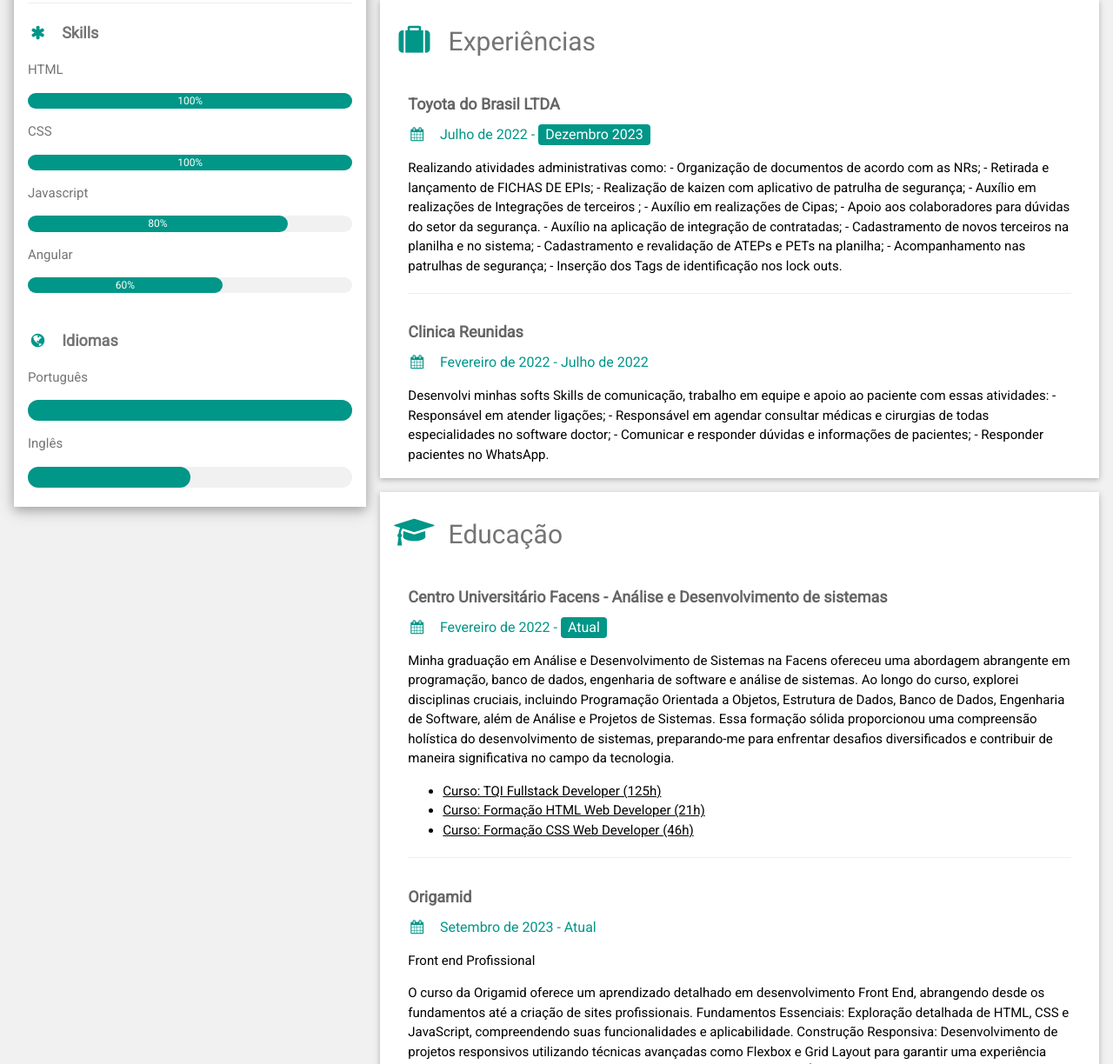
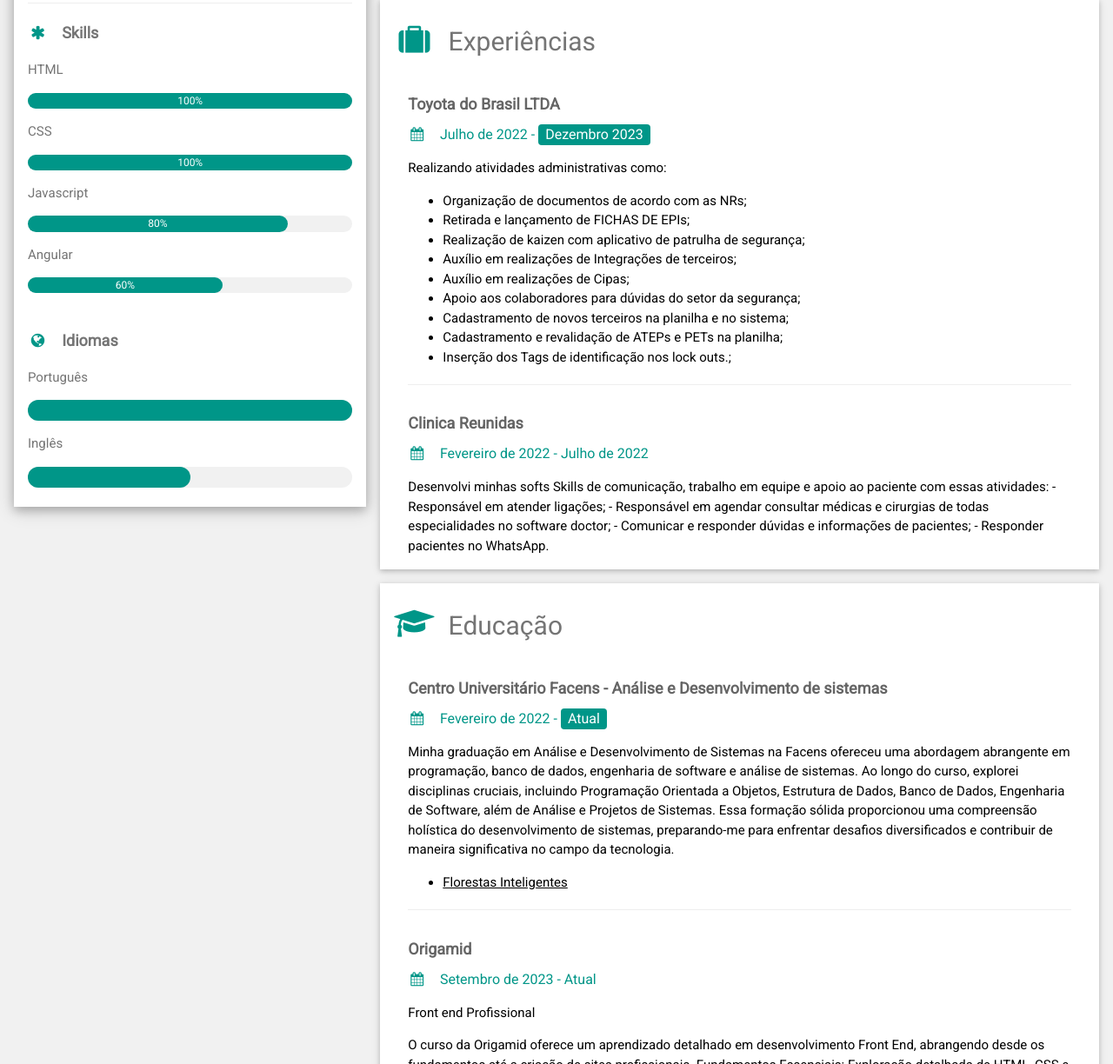
Before and after one commit to MelPLens/Portfolio-Mel-Plens-, a plain HTML site: page index.html in a window 1280 px wide. Shown: the part 308-1532 px from the top of the page at 87% size. Drawn offline with nearby package versions, Linux system fonts and the light colour scheme.

Commit message:
Update index.html

```diff
--- a/index.html
+++ b/index.html
@@ -97,17 +97,19 @@
               <h5 class="w3-opacity"><b>Toyota do Brasil LTDA</b></h5>
               <h6 class="w3-text-teal"><i class="fa fa-calendar fa-fw w3-margin-right"></i>Julho de 2022 - <span class="w3-tag w3-teal w3-round">Dezembro 2023</span></h6>
               <p>Realizando atividades administrativas como:
-                - Organização de documentos de acordo com as NRs;
-                - Retirada e lançamento de FICHAS DE EPIs;
-                - Realização de kaizen com aplicativo de patrulha de segurança;
-                - Auxílio em realizações de Integrações de terceiros ;
-                - Auxílio em realizações de Cipas;
-                - Apoio aos colaboradores para dúvidas do setor da segurança.
-                - Auxílio na aplicação de integração de contratadas;
-                - Cadastramento de novos terceiros na planilha e no sistema;
-                - Cadastramento e revalidação de ATEPs e PETs na planilha;
-                - Acompanhamento nas patrulhas de segurança;
-                - Inserção dos Tags de identificação nos lock outs.</p>
+              <ul>
+                <li>Organização de documentos de acordo com as NRs;</li>
+                <li>Retirada e lançamento de FICHAS DE EPIs;</li>
+                <li>Realização de kaizen com aplicativo de patrulha de segurança;</li>
+                <li>Auxílio em realizações de Integrações de terceiros;</li>
+                <li>Auxílio em realizações de Cipas;</li>
+                <li>Apoio aos colaboradores para dúvidas do setor da segurança;</li>
+                <li>Cadastramento de novos terceiros na planilha e no sistema;</li>
+                <li>Cadastramento e revalidação de ATEPs e PETs na planilha;</li>
+                <li>Inserção dos Tags de identificação nos lock outs.;</li>
+              </ul>
+               </p>
+
               <hr>
             </div>
             <div class="w3-container">
@@ -132,9 +134,7 @@
                 Minha graduação em Análise e Desenvolvimento de Sistemas na Facens ofereceu uma abordagem abrangente em programação, banco de dados, engenharia de software e análise de sistemas. Ao longo do curso, explorei disciplinas cruciais, incluindo Programação Orientada a Objetos, Estrutura de Dados, Banco de Dados, Engenharia de Software, além de Análise e Projetos de Sistemas. Essa formação sólida proporcionou uma compreensão holística do desenvolvimento de sistemas, preparando-me para enfrentar desafios diversificados e contribuir de maneira significativa no campo da tecnologia.
               </p>
               <ul>
-                <li><a href="https://www.dio.me/certificate/6213111D" target="_blank">Curso: TQI Fullstack Developer (125h)</a></li>
-                <li><a href="https://www.dio.me/certificate/72361F24" target="_blank">Curso: Formação HTML Web Developer (21h)</a></li>
-                <li><a href="https://www.dio.me/certificate/64CE8868" target="_blank">Curso: Formação CSS Web Developer (46h)</a></li>
+                <li><a href="https://www.linkedin.com/posts/mel-plens-angelis-82261620b_projetos-activity-7072007268057120768-FHW1?utm_source=share&utm_medium=member_desktop" target="_blank">Florestas Inteligentes</a></li>
               </ul>
               <hr>
             </div>
```
